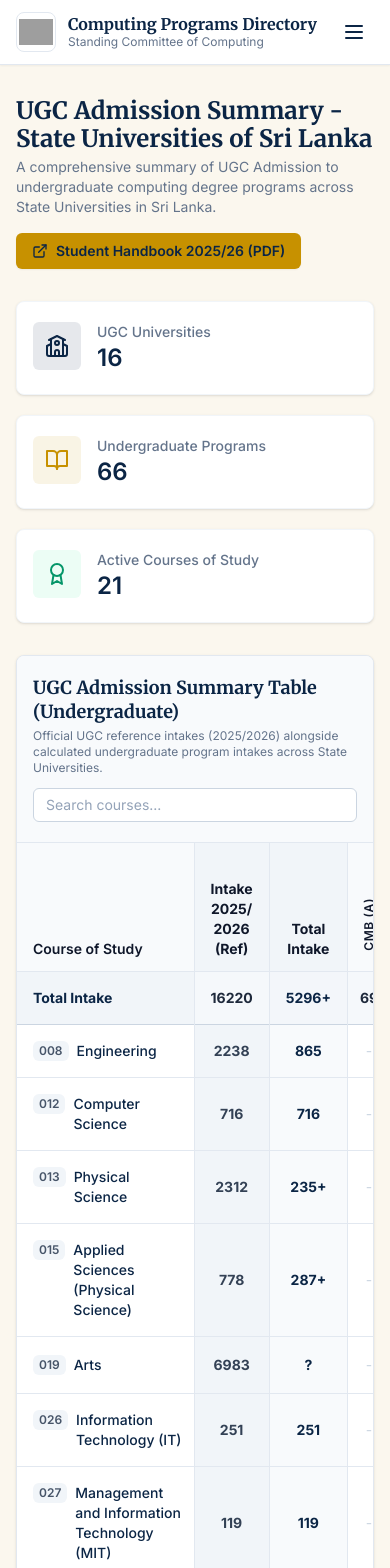
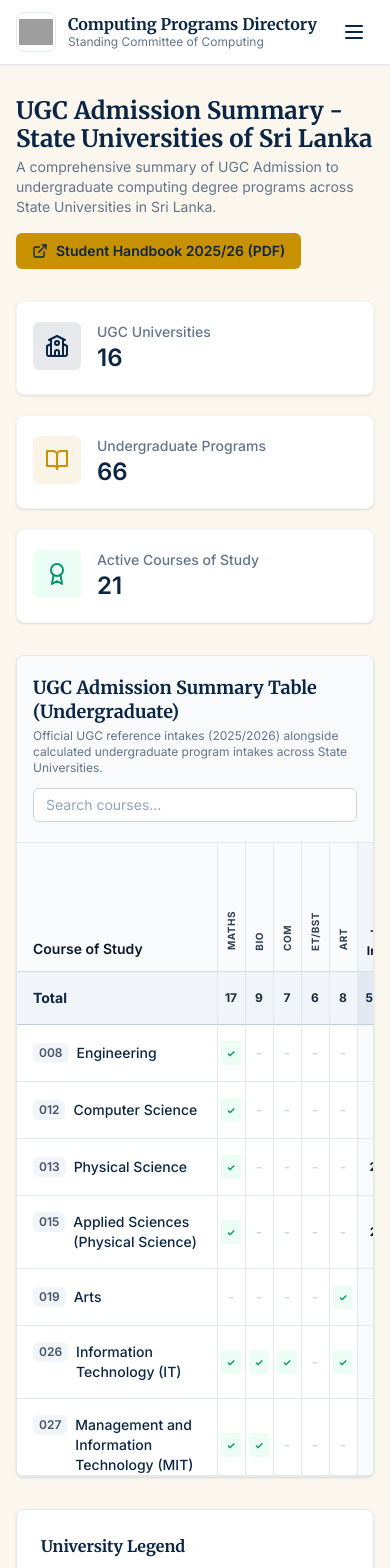
Before and after one commit to SLASSCOM/computing.ugc.ac.lk, a React (Vite) app: page /stats in a window 390 px wide. Shown: the top 1568 px of the page. Built offline with nearby package versions, Linux system fonts and the light colour scheme; grey boxes are pictures that could not be loaded.

Commit message:
feat: update StatsPage to support stream-based categorization and visualization with a dynamic pivot table.

```diff
--- a/src/components/StatsPage.tsx
+++ b/src/components/StatsPage.tsx
@@ -4,15 +4,34 @@
 import LoadingSpinner from './LoadingSpinner';
 import { Award, BookOpen, School, ExternalLink } from 'lucide-react';
 
+interface StreamInfo {
+  id: string;
+  name: string;
+}
+
 interface KeyData {
-  courses_of_study: { number: string; name: string; intake?: Record<string, number> }[];
+  courses_of_study: {
+    number: string;
+    name: string;
+    intake?: Record<string, number>;
+    streams?: Record<string, boolean>;
+    "conducted by"?: string[];
+  }[];
   slqf: SlqfLevel[];
+  streams?: StreamInfo[];
 }
 
 const StatsPage = () => {
   const [universities, setUniversities] = useState<UniversityData[]>([]);
   const [programs, setPrograms] = useState<ProgramData[]>([]);
-  const [coursesOfStudy, setCoursesOfStudy] = useState<{ number: string; name: string; intake?: Record<string, number> }[]>([]);
+  const [coursesOfStudy, setCoursesOfStudy] = useState<{
+    number: string;
+    name: string;
+    intake?: Record<string, number>;
+    streams?: Record<string, boolean>;
+    "conducted by"?: string[];
+  }[]>([]);
+  const [streamsList, setStreamsList] = useState<StreamInfo[]>([]);
   const [loading, setLoading] = useState(true);
   const [searchTerm, setSearchTerm] = useState('');
 
@@ -35,6 +54,22 @@
         setUniversities(uniData);
         setPrograms(progData);
         setCoursesOfStudy(keysData.courses_of_study || []);
+
+        // Combine et and bst into a single stream item "et/bst"
+        const rawStreams = keysData.streams || [];
+        const mergedStreams: StreamInfo[] = [];
+        let addedTech = false;
+        for (const s of rawStreams) {
+          if (s.id === 'et' || s.id === 'bst') {
+            if (!addedTech) {
+              mergedStreams.push({ id: 'et/bst', name: 'Technology Stream (ET/BST)' });
+              addedTech = true;
+            }
+          } else {
+            mergedStreams.push(s);
+          }
+        }
+        setStreamsList(mergedStreams);
       } catch (error) {
         console.error('Error loading stats data:', error);
       } finally {
@@ -316,25 +351,36 @@
         </div>
 
         {/* Pivot Table */}
-        <div className="overflow-x-auto">
-          <table className="min-w-full divide-y divide-slate-200 text-left text-sm font-sans">
-            <thead className="bg-slate-50">
+        <div className="overflow-auto max-h-[75vh] border-b border-slate-200">
+          <table className="min-w-full divide-y divide-slate-200 text-left text-sm font-sans border-collapse">
+            <thead className="bg-slate-50 sticky top-0 z-20 shadow-[0_1px_2px_rgba(0,0,0,0.05)]">
               <tr className="h-32">
                 <th
                   scope="col"
-                  className="sticky left-0 z-10 bg-slate-50 py-3 pl-4 pr-3 text-left font-semibold text-slate-900 border-r border-slate-200 w-80 sm:w-96 shadow-[2px_0_5px_-2px_rgba(0,0,0,0.1)] align-bottom pb-3"
+                  className="sticky left-0 top-0 z-30 bg-slate-50 py-3 pl-4 pr-3 text-left font-semibold text-slate-900 border-r border-b border-slate-200 w-[200px] min-w-[200px] max-w-[200px] align-bottom pb-3"
                 >
                   Course of Study
                 </th>
+                {streamsList.map((stream) => (
+                  <th
+                    key={stream.id}
+                    scope="col"
+                    className="sticky top-0 z-20 px-0.5 py-3 text-center border-r border-b border-slate-200 min-w-[28px] align-bottom font-medium text-slate-700 bg-slate-50"
+                    title={stream.name}
+                  >
+                    <div className="flex h-full flex-col justify-end items-center pb-2">
+                      <span
+                        className="font-bold text-[10px] uppercase whitespace-nowrap tracking-wider"
+                        style={{ writingMode: 'vertical-rl', transform: 'rotate(180deg)' }}
+                      >
+                        {stream.id}
+                      </span>
+                    </div>
+                  </th>
+                ))}
                 <th
                   scope="col"
-                  className="px-4 py-3 text-center font-bold text-slate-900 border-r border-slate-200 w-20 bg-slate-100 align-bottom pb-3"
-                >
-                  Intake 2025/ 2026 (Ref)
-                </th>
-                <th
-                  scope="col"
-                  className="px-4 py-3 text-center font-bold text-slate-900 border-r border-slate-200 w-20 bg-slate-100 align-bottom pb-3"
+                  className="sticky top-0 z-20 px-2 py-3 text-center font-bold text-slate-900 border-r border-b border-slate-200 w-16 bg-slate-100 align-bottom pb-3 text-xs"
                 >
                   Total Intake
                 </th>
@@ -342,13 +388,13 @@
                   <th
                     key={uni.university_hei}
                     scope="col"
-                    className="px-1 py-3 text-center border-r border-slate-100 last:border-r-0 min-w-[40px] align-bottom font-medium text-slate-900"
+                    className="sticky top-0 z-20 px-0.5 py-3 text-center border-r border-b border-slate-100 last:border-r-0 min-w-[28px] align-bottom font-medium text-slate-900 bg-slate-50"
                     title={uni.university_hei}
                   >
                     <div className="flex h-full flex-col justify-end items-center pb-2">
                       <Link
                         to={`/programs?university=${encodeURIComponent(uni.university_hei)}&type=UG`}
-                        className="cursor-help hover:text-ugc-gold font-semibold text-xs whitespace-nowrap tracking-wider transition-colors"
+                        className="cursor-help hover:text-ugc-gold font-semibold text-[10px] whitespace-nowrap tracking-wider transition-colors"
                         style={{ writingMode: 'vertical-rl', transform: 'rotate(180deg)' }}
                       >
                         {uni.abbreviation || uni.university_hei.substring(0, 4)} ({uni.uni_code})
@@ -361,20 +407,30 @@
             <tbody className="divide-y divide-slate-200 bg-white">
               {/* Column Totals Row */}
               {filteredCoursesOfStudy.length > 0 && (
-                <tr className="bg-slate-100/70 font-bold border-b border-slate-300">
-                  <td className="sticky left-0 z-10 bg-slate-100 py-4 pl-4 pr-3 text-ugc-navy border-r border-slate-200 shadow-[2px_0_5px_-2px_rgba(0,0,0,0.1)]">
-                    <span>Total Intake</span>
+                <tr className="bg-slate-100 font-bold border-b border-slate-300 sticky top-[128px] z-20 shadow-[0_1px_2px_rgba(0,0,0,0.05)]">
+                  <td className="sticky left-0 top-[128px] z-30 bg-slate-100 py-4 pl-4 pr-3 text-ugc-navy border-r border-slate-200 w-[200px] min-w-[200px] max-w-[200px] shadow-[2px_0_5px_-2px_rgba(0,0,0,0.1)]">
+                    <span>Total</span>
                   </td>
-                  <td className="px-4 py-4 text-center border-r border-slate-200 text-slate-800">
-                    {overallIntakeTotal}
-                  </td>
-                  <td className="px-4 py-4 text-center border-r border-slate-200 text-ugc-navy bg-slate-100/50">
+                  {streamsList.map((stream) => {
+                    const count = filteredCoursesOfStudy.filter((course) => {
+                      if (stream.id === 'et/bst') {
+                        return course.streams?.['et'] === true || course.streams?.['bst'] === true;
+                      }
+                      return course.streams?.[stream.id] === true;
+                    }).length;
+                    return (
+                      <td key={`total-stream-${stream.id}`} className="px-0.5 py-4 text-center border-r border-slate-200 bg-slate-100 text-slate-800 font-bold text-xs">
+                        {count}
+                      </td>
+                    );
+                  })}
+                  <td className="px-2 py-4 text-center border-r border-slate-200 text-ugc-navy bg-slate-200 text-xs">
                     {overallUniSum}
                   </td>
                   {ugcUniversities.map((uni) => (
                     <td
                       key={`total-${uni.university_hei}`}
-                      className="px-3 py-4 text-center border-r border-slate-100 last:border-r-0 text-slate-800 animate-fade-in"
+                      className="px-1 py-4 text-center border-r border-slate-100 last:border-r-0 text-slate-800 animate-fade-in text-xs bg-slate-100"
                     >
                       {universityTotals[uni.university_hei]?.display || '-'}
                     </td>
@@ -390,23 +446,40 @@
                     className={`hover:bg-slate-50/80 transition-colors ${!totalStats.isOffered ? 'opacity-50 bg-slate-50/30' : ''
                       }`}
                   >
-                    <td className="sticky left-0 z-10 bg-white py-4 pl-4 pr-3 font-medium text-ugc-navy border-r border-slate-200 shadow-[2px_0_5px_-2px_rgba(0,0,0,0.1)]">
-                      <div className="flex items-start gap-2">
-                        <span className="inline-flex items-center rounded-md bg-slate-100 px-1.5 py-0.5 text-xs font-semibold text-slate-600">
+                    <td className="sticky left-0 z-10 bg-white py-4 pl-4 pr-3 font-medium text-ugc-navy border-r border-slate-200 w-[200px] min-w-[200px] max-w-[200px] shadow-[2px_0_5px_-2px_rgba(0,0,0,0.1)]">
+                      <div className="flex items-start gap-2 whitespace-normal break-words">
+                        <span className="inline-flex items-center rounded-md bg-slate-100 px-1.5 py-0.5 text-xs font-semibold text-slate-600 shrink-0">
                           {course.number}
                         </span>
                         <Link
                           to={`/programs?course=${course.number}&type=UG`}
-                          className="hover:underline hover:text-ugc-gold transition-colors text-left"
+                          className="hover:underline hover:text-ugc-gold transition-colors text-left break-words"
                         >
                           {course.name}
                         </Link>
                       </div>
                     </td>
-                    <td className="px-4 py-4 text-center border-r border-slate-200 font-bold bg-slate-100 text-slate-700">
-                      {course.intake?.["2025/2026"] !== undefined && course.intake?.["2025/2026"] !== null ? course.intake["2025/2026"] : '-'}
-                    </td>
-                    <td className="px-4 py-4 text-center border-r border-slate-200 font-bold bg-slate-50 text-ugc-navy">
+                    {streamsList.map((stream) => {
+                      const isTrue = stream.id === 'et/bst'
+                        ? (course.streams?.['et'] === true || course.streams?.['bst'] === true)
+                        : (course.streams?.[stream.id] === true);
+                      return (
+                        <td
+                          key={stream.id}
+                          className="px-0.5 py-4 text-center border-r border-slate-200 font-medium text-slate-700 bg-white"
+                          title={`${course.name} - ${stream.name}`}
+                        >
+                          {isTrue ? (
+                            <span className="inline-flex items-center justify-center font-bold text-emerald-600 bg-emerald-50 px-1.5 py-0.5 rounded text-[10px]">
+                              ✓
+                            </span>
+                          ) : (
+                            <span className="text-slate-300">-</span>
+                          )}
+                        </td>
+                      );
+                    })}
+                    <td className="px-2 py-4 text-center border-r border-slate-200 font-bold bg-slate-50 text-ugc-navy text-xs">
                       {totalStats.display}
                     </td>
                     {ugcUniversities.map((uni) => {
@@ -446,7 +519,7 @@
               {filteredCoursesOfStudy.length === 0 && (
                 <tr>
                   <td
-                    colSpan={ugcUniversities.length + 3}
+                    colSpan={ugcUniversities.length + 2 + streamsList.length}
                     className="py-10 text-center text-slate-500"
                   >
                     No courses of study found matching "{searchTerm}".
```
